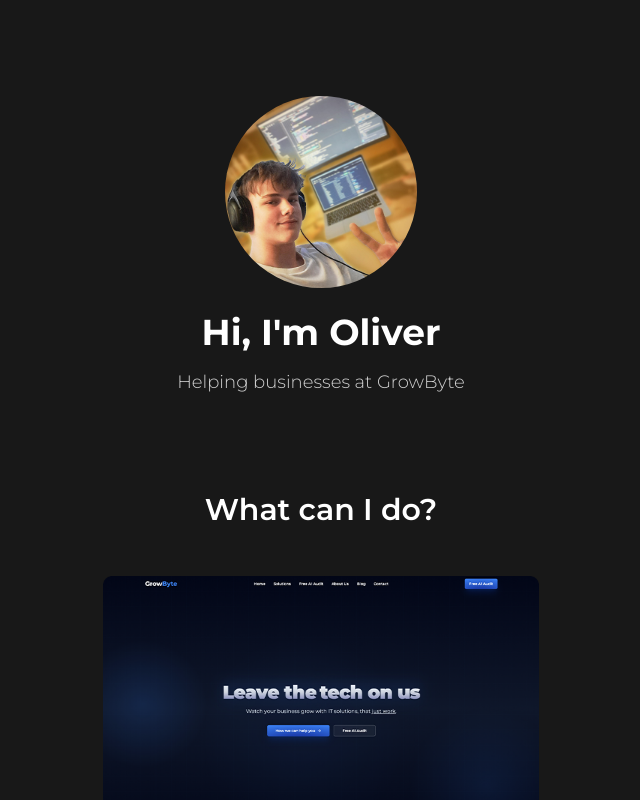
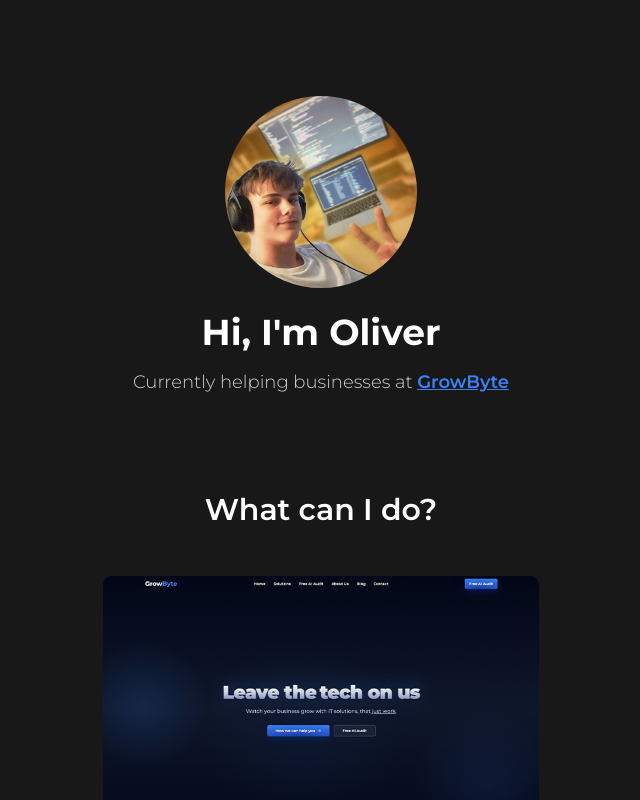
Before and after one commit to oliverrr123/portfolio, a SvelteKit app: page / in a window 1280 px wide. Shown: the top 800 px of the page, without its empty margins (319-959 px from the left). Built offline with nearby package versions, Linux system fonts and the light colour scheme.

Commit message:
feat: update content

```diff
--- a/src/routes/+page.svelte
+++ b/src/routes/+page.svelte
@@ -36,10 +36,10 @@
             link: 'https://sx-media.vercel.app/'
         },
         {
-            title: 'Lettersmith construction website',
+            title: 'GrowByte website',
             image: 'growbyte-website-screenshot.png',
             alt: 'Screenshot of a website I built for Growbyte company',
-            link: 'https://comaslettersmith.co.uk/'
+            link: 'https://growbyte.co/'
         }
     ]
 </script>
@@ -52,7 +52,7 @@
     <img src="/images/oliver-cingl-profile-picture.jpg" alt={"Oliver Cingl profile picture, a passionate cybersecurity student from Prague"} class="w-48 rounded-full">
 </div>
 <h1 class="text-4xl font-bold text-center pb-4">Hi, I'm Oliver</h1>
-<h3 class="text-center text-white text-opacity-80 text-lg font-light">Helping businesses at <a href="https://growbyte.co/">GrowByte</a></h3>
+<h3 class="text-center text-white text-opacity-80 text-lg font-light">Currently helping businesses at <a target="_blank" class="text-blue-500 font-semibold underline" href="https://growbyte.co/">GrowByte</a></h3>
 <h2 class="text-3xl font-semibold text-center pt-24 pb-12">What can I do?</h2>
 <section class="w-full flex flex-col justify-center gap-20">
     {#each skills as skill}
```
